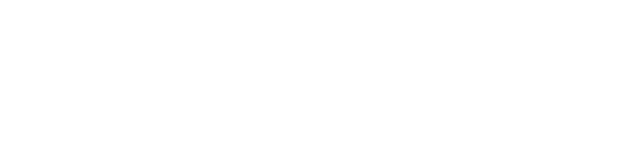
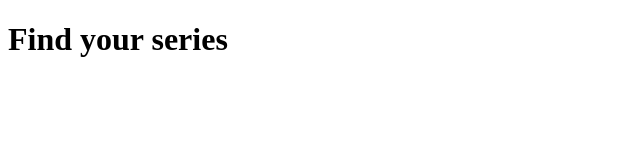
Before and after one commit to annaszalkiewicz/profil-fend-task, a website with bundled scripts: page index.html in a window 1280 px wide. Shown: the whole page, without its empty margins (0-640 px from the left). Built offline with nearby package versions, Linux system fonts and the light colour scheme.

Commit message:
Add header

```diff
--- a/index.html
+++ b/index.html
@@ -8,6 +8,13 @@
   <title>Frontend Task</title>
 </head>
 <body>
+  <div class="container">
+    <header class="header">
+      <h1 class="header-heading">
+        Find your series
+      </h1>
+    </header>
+  </div>
   <script type="module" src="./js/app.mjs"></script>
 </body>
 </html>
```
